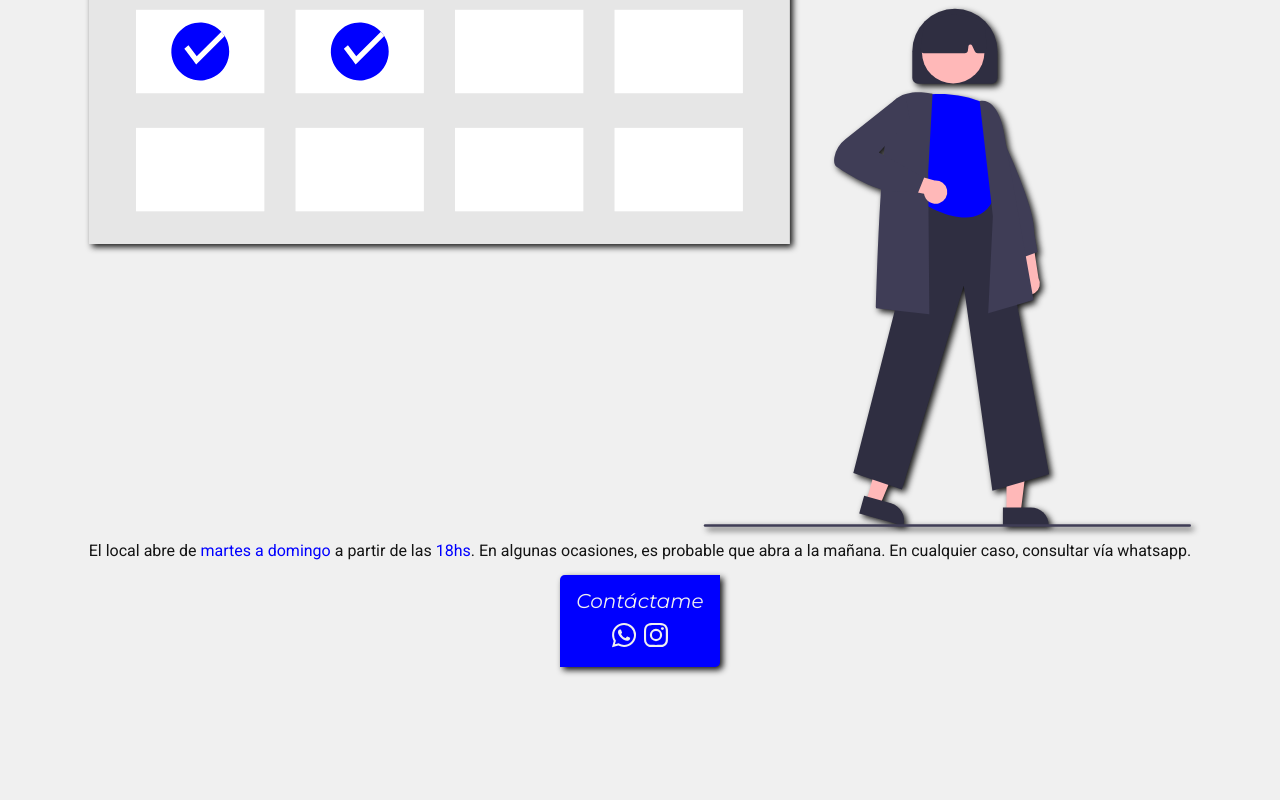
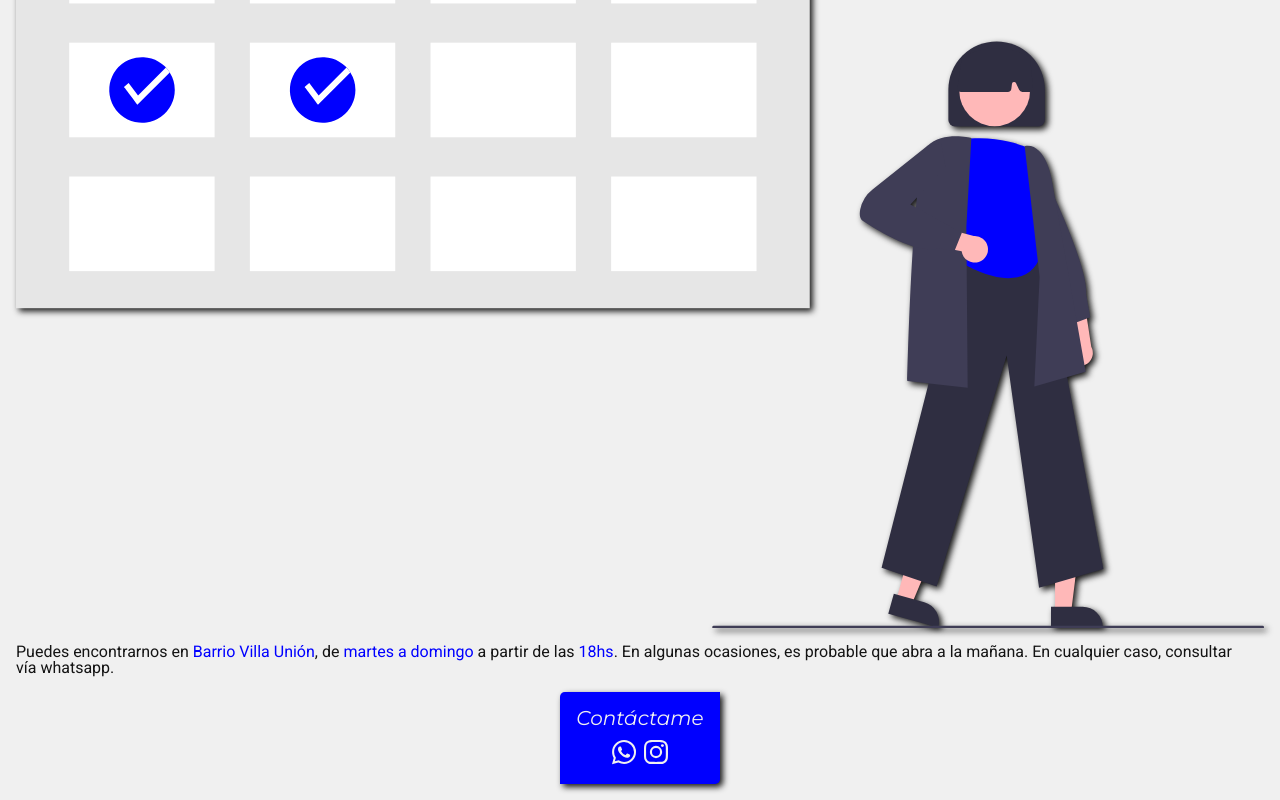
Before and after one commit to Zero10903/dariosbarbershop, a Vue app: page / in a window 1280 px wide. Shown: the part 3417-4217 px from the top of the page. Before the commit the page ends 4100 px from the top, so only its background shows below. Built offline with nearby package versions, Linux system fonts and the light colour scheme.

Commit message:
feat: added localization for venue

```diff
--- a/src/components/SchedulesComponent.vue
+++ b/src/components/SchedulesComponent.vue
@@ -6,10 +6,11 @@
 			alt="schedules image"
 			class="schedules__image" />
 		<p>
-			El local abre de <span class="accent-color">martes a domingo</span> a
-			partir de las <span class="accent-color">18hs</span>. En algunas
-			ocasiones, es probable que abra a la mañana. En cualquier caso, consultar
-			vía whatsapp.
+			Puedes encontrarnos en
+			<span class="accent-color">Barrio Villa Unión</span>, de
+			<span class="accent-color">martes a domingo</span> a partir de las
+			<span class="accent-color">18hs</span>. En algunas ocasiones, es probable
+			que abra a la mañana. En cualquier caso, consultar vía whatsapp.
 		</p>
 	</section>
 </template>
```
